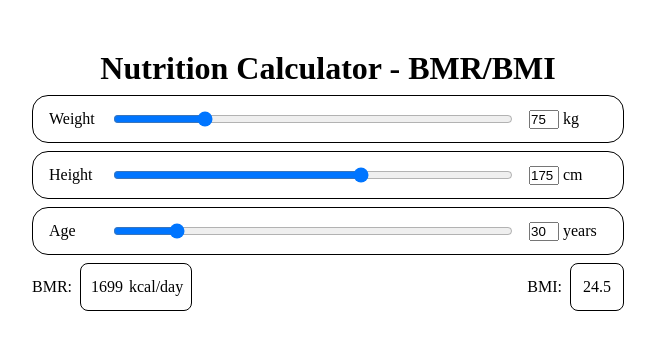
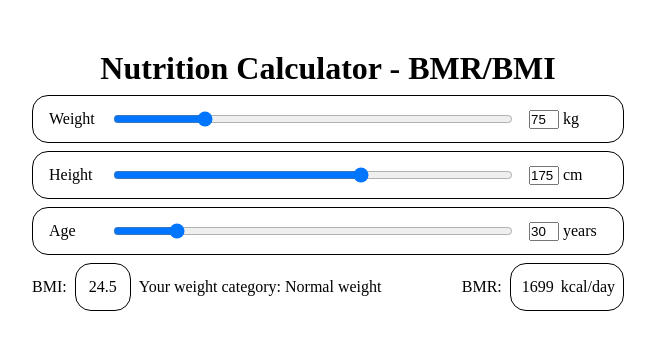
Before and after one commit to pospisilvitek/nutrition-calculator, a React (Vite) app: page / in a window 1280 px wide. Shown: the top 350 px of the page, without its empty margins (312-967 px from the left). Built offline with nearby package versions, Linux system fonts and the light colour scheme.

Commit message:
feat: add BMI categories and refine results

```diff
--- a/src/components/NutritionCalculator/NutritionCalculator.css
+++ b/src/components/NutritionCalculator/NutritionCalculator.css
@@ -9,32 +9,33 @@
     width: 100%;
     display: flex;
     justify-content: space-between;
-    align-items: center;
     height: 48px;
 }
 
-.result {
+.bmi-result,
+.bmr-result {
     display: flex;
     align-items: center;
     gap: 8px;
 }
 
-.result__value-wrapper {
+.bmi-result__value-wrapper,
+.bmr-result__value-wrapper {
     display: flex;
     align-items: center;
-    gap: 4px;
     height: 48px;
     padding: 0 8px;
     border: 1px solid black;
-    border-radius: 8px;
+    border-radius: 16px;
 }
 
-.result__value {
-    font-variant-numeric: tabular-nums;
-    text-align: center;
-    width: 36px;
+.bmr-result__value-wrapper {
+    gap: 4px;
 }
 
-.result__unit {
+.bmi-result__value,
+.bmr-result__value {
+    width: 38px;
     text-align: center;
+    font-variant-numeric: tabular-nums;
 }
--- a/src/components/NutritionCalculator/NutritionCalculator.tsx
+++ b/src/components/NutritionCalculator/NutritionCalculator.tsx
@@ -21,19 +21,30 @@ export default function NutritionCalculator(): React.JSX.Element {
         setValues((previous) => ({ ...previous, [id]: value }));
     };
 
-    const formatBmi = (bmi: number): string => {
-        if (bmi < 15) return "<15";
-        if (bmi > 40) return ">40";
-        return bmi.toFixed(1);
-    };
-
     const bmr: number = Math.round(
         10 * values.weight + 6.25 * values.height - 5 * values.age + 5
     );
 
+    const formatBmi = (bmi: number): string => {
+        if (bmi < 18.5) return "<18.5";
+        if (bmi > 40) return ">40.0";
+        return bmi.toFixed(1);
+    };
+
+    const getBmiCategory = (bmi: number): string => {
+        if (bmi < 18.5) return "Underweight";
+        if (bmi < 25) return "Normal weight";
+        if (bmi < 30) return "Overweight";
+        if (bmi < 35) return "Obesity I.";
+        if (bmi < 40) return "Obesity II.";
+        return "Obesity III.";
+    };
+
     const heightInMeters: number = values.height / 100;
     const bmi: number = values.weight / (heightInMeters * heightInMeters);
+
     const bmiDisplay: string = formatBmi(bmi);
+    const bmiCategory: string = getBmiCategory(bmi);
 
     return (
         <div className="nutrition-calculator">
@@ -66,17 +77,18 @@ export default function NutritionCalculator(): React.JSX.Element {
                 onValueChange={handleValueChange}
             />
             <div className="nutrition-calculator__results">
-                <div className="result">
-                    <p className="result__label">BMR:</p>
-                    <div className="result__value-wrapper">
-                        <p className="result__value">{bmr}</p>
-                        <p className="result__unit">kcal/day</p>
+                <div className="bmi-result">
+                    <p>BMI:</p>
+                    <div className="bmi-result__value-wrapper">
+                        <p className="bmi-result__value">{bmiDisplay}</p>
                     </div>
+                    <p>Your weight category: {bmiCategory}</p>
                 </div>
-                <div className="result">
-                    <p className="result__label">BMI:</p>
-                    <div className="result__value-wrapper">
-                        <p className="result__value">{bmiDisplay}</p>
+                <div className="bmr-result">
+                    <p>BMR:</p>
+                    <div className="bmr-result__value-wrapper">
+                        <p className="bmr-result__value">{bmr}</p>
+                        <p>kcal/day</p>
                     </div>
                 </div>
             </div>
```
